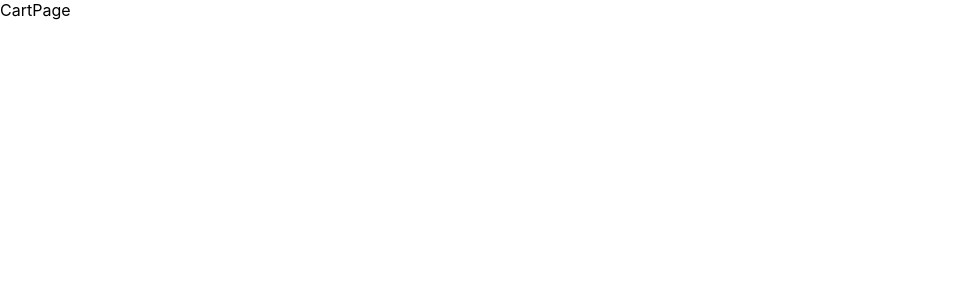
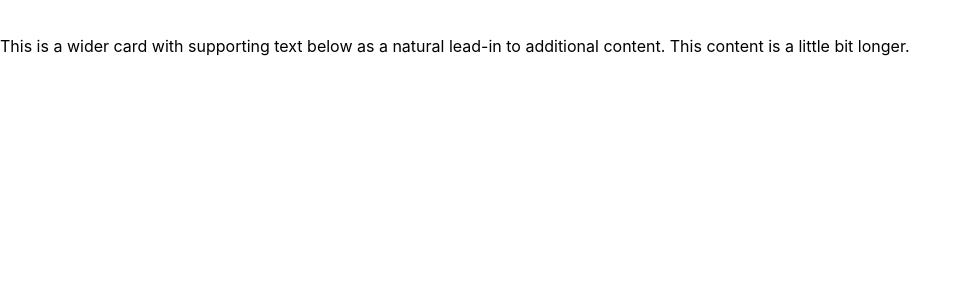
Before and after one commit to sarat996/ecommerce, a React (Create React App) app: page /cart in a window 1280 px wide. Shown: the top 300 px of the page, without its empty margins (0-971 px from the left). Built offline with nearby package versions, Linux system fonts and the light colour scheme.

Commit message:
added features

```diff
--- a/src/components/CartCard.js
+++ b/src/components/CartCard.js
@@ -1,7 +1,19 @@
 import React from 'react'
+import { Card } from "react-bootstrap";
 
-export const CartCard = () => {
+export const CartCard = ({title,imglink}) => {
   return (
-    <div>CartCard</div>
+    <Card>
+    <Card.Body>
+    <Card.Img class ="cardImage" variant="top" src={imglink}  />
+      <Card.Title>{title}</Card.Title>
+      <Card.Text>
+        This is a wider card with supporting text below as a natural
+        lead-in to additional content. This content is a little bit
+        longer.
+      </Card.Text>
+    </Card.Body>
+ </Card>
+
   )
 }
--- a/src/pages/CartPage.js
+++ b/src/pages/CartPage.js
@@ -1,7 +1,7 @@
 import React from 'react'
-
+import { CartCard } from '../components/CartCard'
 export default function CartPage() {
   return (
-    <div>CartPage</div>
+  <CartCard/>
   )
 }
```
